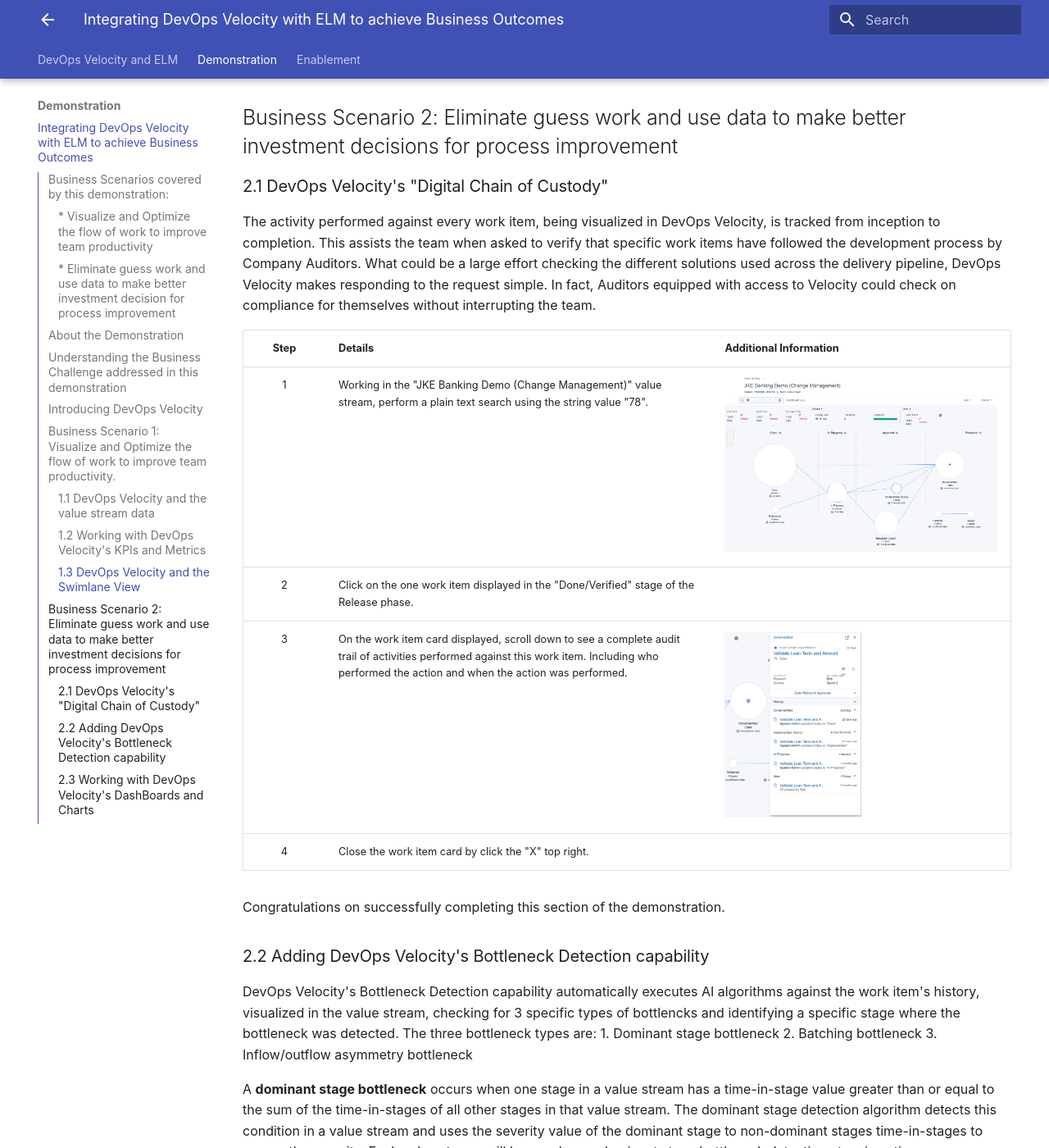
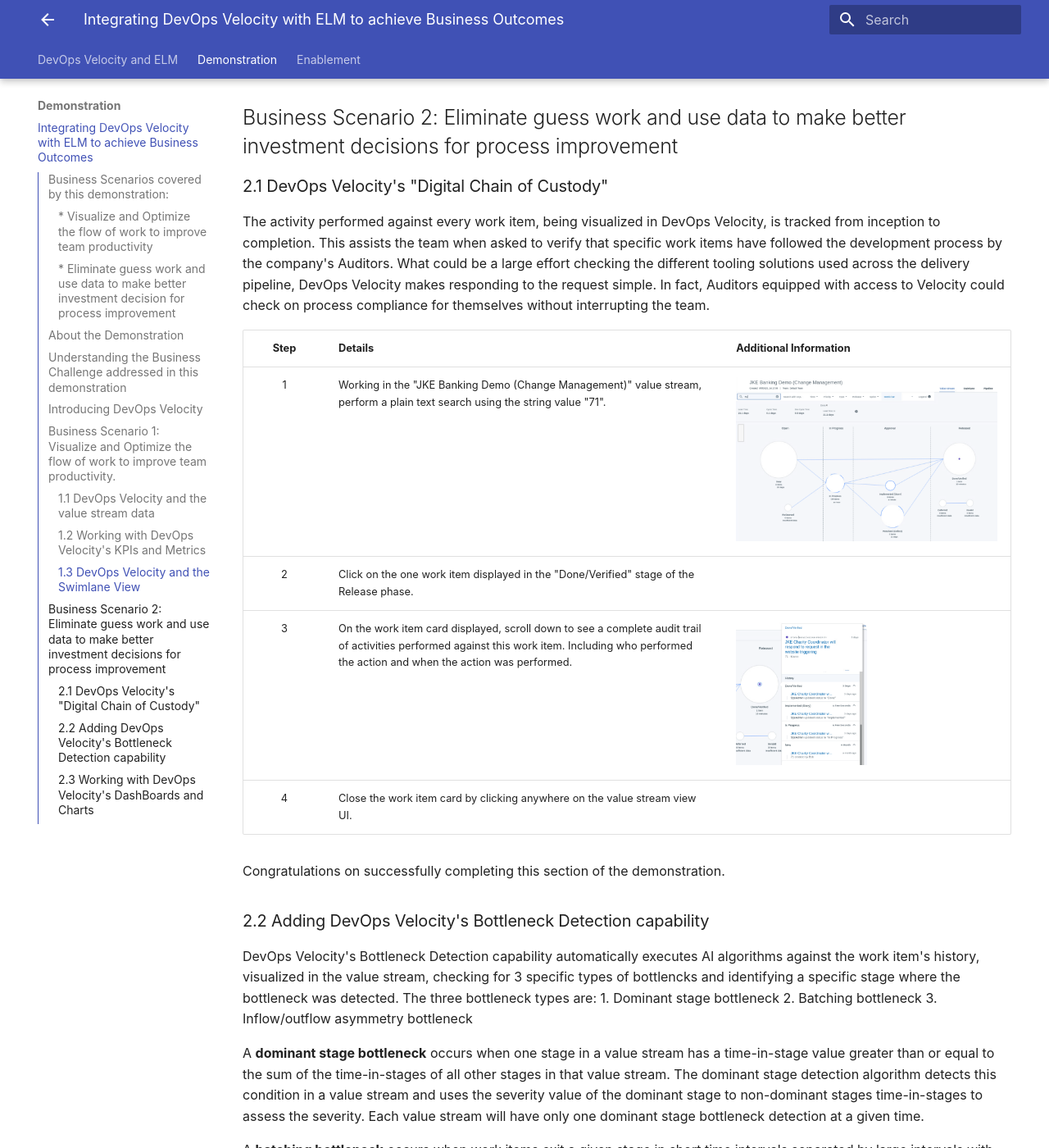
Before and after one commit to DevOpsAutomationLabs/ELM_Velocity, an MkDocs documentation site: the page built from docs/demonstration/index.md, in a window 1280 px wide and 1400 px high, scrolled down 14821 px. Shown: the whole window at 82% size. Built offline with MkDocs 1.6.1 and Material for MkDocs 9.7.7, drawn with Linux system fonts in a browser that asks for light colours; some of the changed text lies outside the part shown.

Commit message:
Scenario 2 update

```diff
--- a/docs/demonstration/index.md
+++ b/docs/demonstration/index.md
@@ -169,14 +169,14 @@
 
 ### 2.1 DevOps Velocity's "Digital Chain of Custody"
 
-The activity performed against every work item, being visualized in DevOps Velocity, is tracked from inception to completion. This assists the team when asked to verify that specific work items have followed the development process by Company Auditors. What could be a large effort checking the different solutions used across the delivery pipeline, DevOps Velocity makes responding to the request simple. In fact, Auditors equipped with access to Velocity could check on compliance for themselves without interrupting the team.
+The activity performed against every work item, being visualized in DevOps Velocity, is tracked from inception to completion. This assists the team when asked to verify that specific work items have followed the development process by the company's Auditors. What could be a large effort checking the different tooling solutions used across the delivery pipeline, DevOps Velocity makes responding to the request simple. In fact, Auditors equipped with access to Velocity could check on process compliance for themselves without interrupting the team.
 
 | **Step** | <div style="width:350px">**Details**</div>  | **Additional Information** |
 |:-------------:|:------------- |:------------- |
-| 1 | Working in the "JKE Banking Demo (Change Management)" value stream, perform a plain text search using the string value "78". | <img src="media/d2_1.png" alt="d2_1" style="width:100%; height:auto;"> |
+| 1 | Working in the "JKE Banking Demo (Change Management)" value stream, perform a plain text search using the string value "71". | <img src="media/d2_1.png" alt="d2_1" style="width:100%; height:auto;"> |
 | 2 | Click on the one work item displayed in the "Done/Verified" stage of the Release phase. |   |
 | 3 | On the work item card displayed, scroll down to see a complete audit trail of activities performed against this work item. Including who performed the action and when the action was performed. | <img src="media/d2_2.png" alt="d2_2" style="width:50%; height:auto;"> |
-| 4 | Close the work item card by click the "X" top right. |   |
+| 4 | Close the work item card by clicking anywhere on the value stream view UI. |   |
 
 Congratulations on successfully completing this section of the demonstration.
 
@@ -205,9 +205,9 @@
 | 6 | Return to the "JKE Banking Demo (Change Management)" value stream. |   |
 | 7 | Click the "+" to add the Bottleneck Detection metric to the metrics bar. | <img src="media/d2_6.png" alt="d2_6" style="width:50%; height:auto;"> |
 | 8 | Select "Bottleneck" from the list of metrics presented. |   <img src="media/d2_7.png" alt="d2_7" style="width:50%; height:auto;"> |
-| 9 | Notice that the Bottleneck Detection algorithm has run and that DevOps Velocity has identified that "In Progress" is the slowest point in the delivery pipeline. | <img src="media/d2_8.png" alt="d2_8" style="width:50%; height:auto;"> |
+| 9 | Notice that the Bottleneck Detection algorithm has run and that DevOps Velocity has identified that "Resolved (Defect)" is the slowest point in the delivery pipeline. | <img src="media/d2_8.png" alt="d2_8" style="width:50%; height:auto;"> |
 | 9 | Hover the mouse pointer of the Bottleneck metric to get more detail on the type of Bottleneck. | <img src="media/d2_9.png" alt="d2_9" style="width:100%; height:auto;"> |
-| 10 | DevOps Velocity has identified a dominant stage bottleneck because the 4 month wait time in stage value exceeds the sum of all other stage wait time in stage values. |   |
+| 10 | DevOps Velocity has identified a dominant stage bottleneck because the 11 day wait time in Resolved (Defect) stage value exceeds the sum of all other stage wait time in stage values. |   |
 
 Congratulations on successfully completing this section of the demonstration.
 
```
Also changed, not shown: other parts of docs/demonstration/index.md (+2 -2 lines), docs/demonstration/media/d2_1.png, docs/demonstration/media/d2_2.png, docs/demonstration/media/d2_8.png, docs/demonstration/media/d2_9.png.
